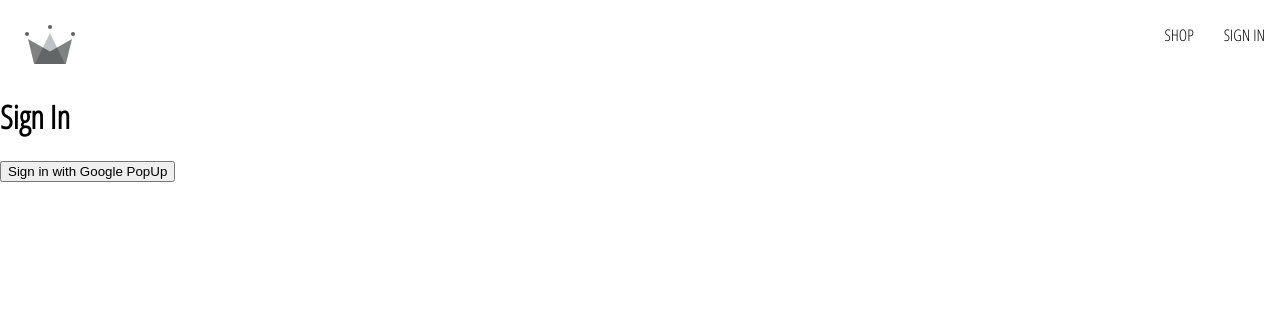
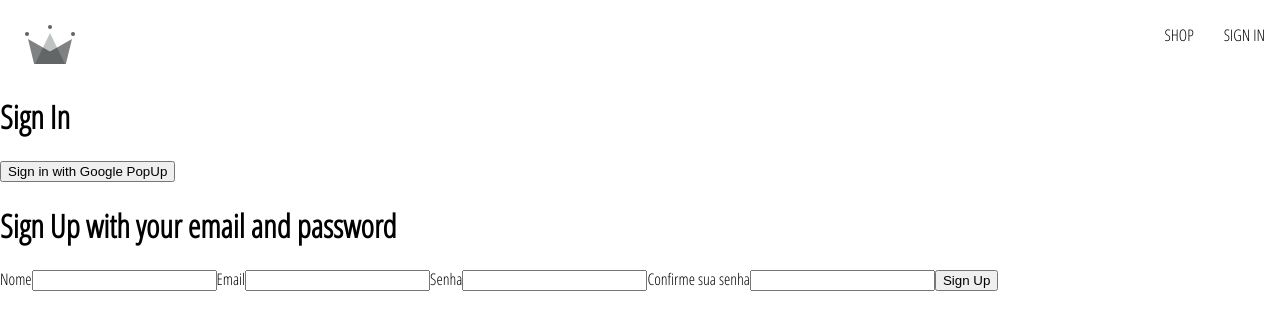
Before and after one commit to LuizAbudi/crwn-clothing, a React (Create React App) app: page /sign-in in a window 1280 px wide. Shown: the top 330 px of the page. Built offline with nearby package versions, Linux system fonts and the light colour scheme.

Commit message:
feat adiciona formulário de cadastro e importa componente de formulário de cadastro

```diff
--- /dev/null
+++ b/src/components/sign-up-form/sign-up-form.component.jsx
@@ -0,0 +1,74 @@
+import { useState } from 'react';
+
+const defaultFormFields = {
+  name: '',
+  email: '',
+  password: '',
+  confirmPassword: '',
+};
+
+const SignUpForm = () => {
+  const [formrFields, setFormFields] = useState(defaultFormFields);
+  const { name, email, password, confirmPassword } = formrFields;
+
+  const handleSubmit = (event) => {
+    event.preventDefault();
+    const name = event.target.name.value;
+    const email = event.target.email.value;
+    const password = event.target.password.value;
+    const confirmPassword = event.target.confirmPassword.value;
+
+    if (password !== confirmPassword) {
+      alert('As senhas não coincidem');
+      return;
+    }
+  };
+
+  const handleChange = (event) => {
+    const { name, value } = event.target;
+    setFormFields({ ...formrFields, [name]: value });
+  };
+
+  return (
+    <div>
+      <h1>Sign Up with your email and password</h1>
+      <form onSubmit={handleSubmit}>
+        <label htmlFor="name">Nome</label>
+        <input
+          type="text"
+          name="name"
+          value={name}
+          onChange={handleChange}
+          required
+        />
+        <label htmlFor="email">Email</label>
+        <input
+          type="email"
+          name="email"
+          value={email}
+          onChange={handleChange}
+          required
+        />
+        <label htmlFor="password">Senha</label>
+        <input
+          type="password"
+          name="password"
+          value={password}
+          onChange={handleChange}
+          required
+        />
+        <label htmlFor="confirmPassword">Confirme sua senha</label>
+        <input
+          type="password"
+          name="confirmPassword"
+          value={confirmPassword}
+          onChange={handleChange}
+          required
+        />
+        <button type="submit">Sign Up</button>
+      </form>
+    </div>
+  );
+};
+
+export default SignUpForm;
--- a/src/routes/sign-in/sign-in.component.jsx
+++ b/src/routes/sign-in/sign-in.component.jsx
@@ -1,3 +1,4 @@
+import SignUpForm from '../../components/sign-up-form/sign-up-form.component';
 import {
   signInWithGooglePopup,
   createUserDocumentFromAuth,
@@ -13,6 +14,7 @@ const SignIn = () => {
     <div>
       <h1>Sign In</h1>
       <button onClick={logGoogleUser}>Sign in with Google PopUp</button>
+      <SignUpForm />
     </div>
   );
 };
--- a/src/utils/firebase/firebase.utils.js
+++ b/src/utils/firebase/firebase.utils.js
@@ -1,6 +1,6 @@
 // Import the functions you need from the SDKs you need
 import { initializeApp } from "firebase/app";
-import { getAuth, signInWithPopup, GoogleAuthProvider } from "firebase/auth";
+import { getAuth, signInWithPopup, GoogleAuthProvider, Ema } from "firebase/auth";
 import { getFirestore, doc, getDoc, setDoc } from "firebase/firestore";
 
 // Your web app's Firebase configuration
```
